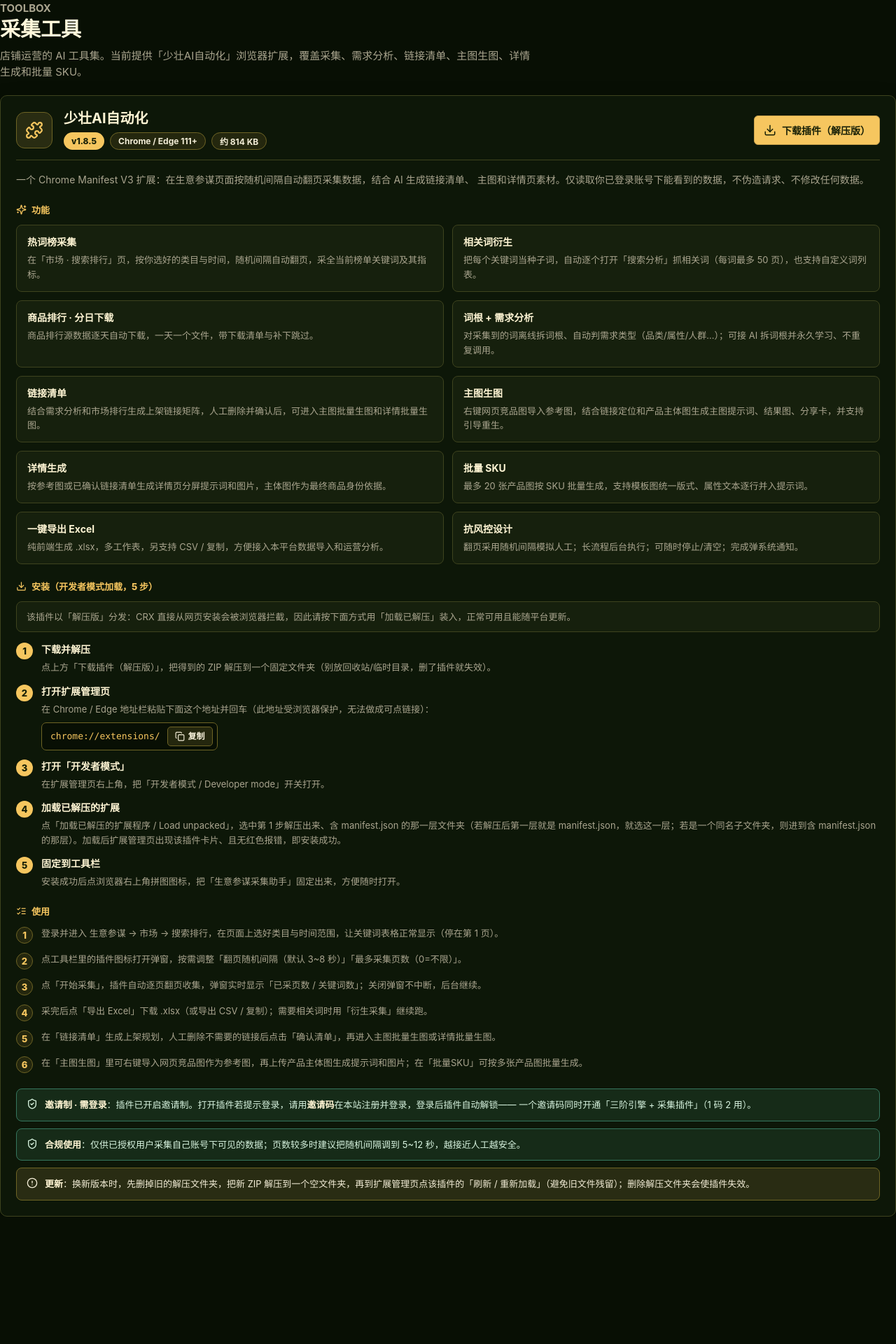
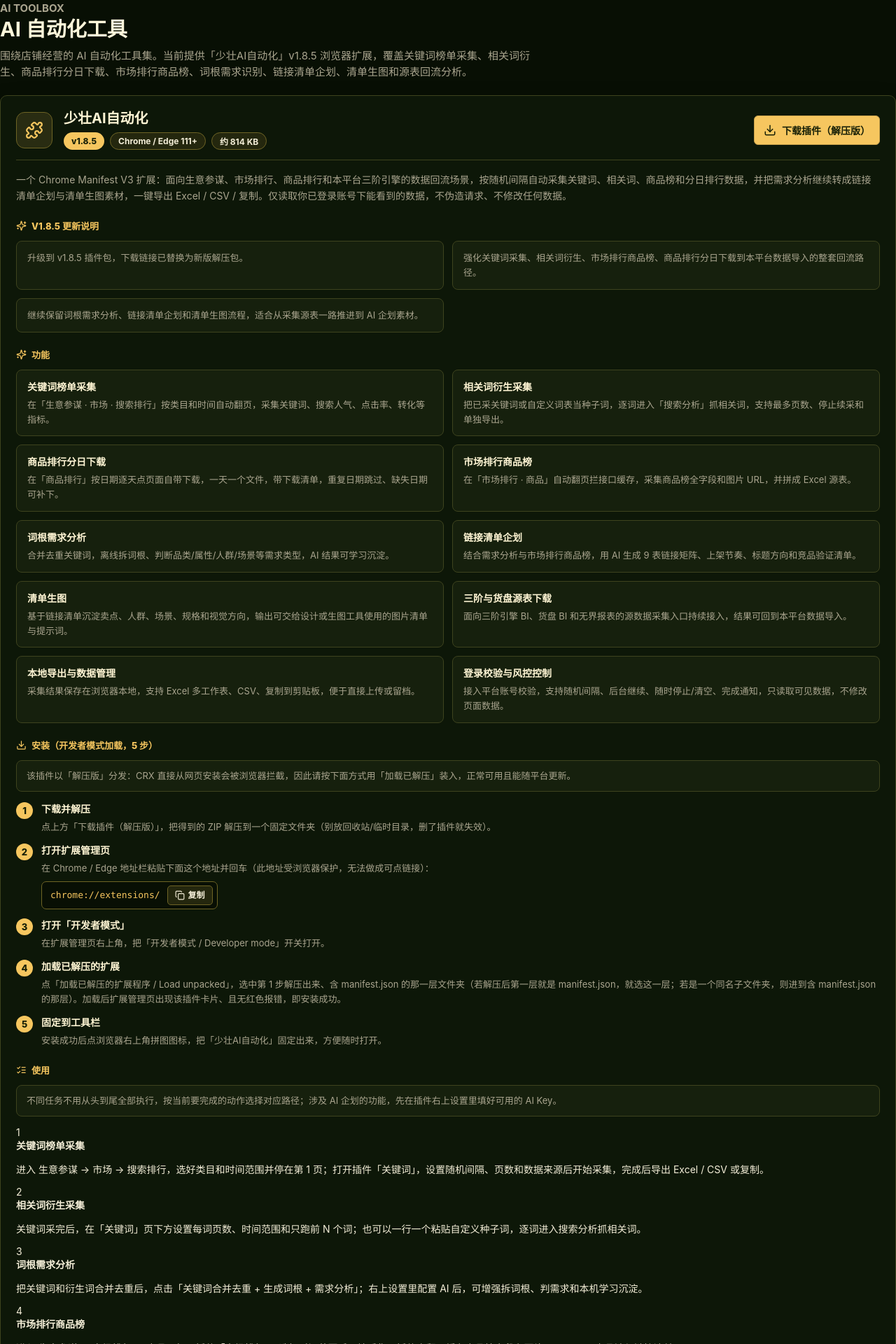
Before and after one commit to songlelaile/20260606sanjie, a Next.js app: page /tools in a window 1280 px wide. Shown: the top 1920 px of the page at 70% size. Before the commit the page ends 1738 px from the top, so only its background shows below. Built offline with nearby package versions, Linux system fonts and the light colour scheme; no server answers.

Commit message:
feat(tools): refresh collector v1.8.5 copy

```diff
--- a/src/app/tools/page.tsx
+++ b/src/app/tools/page.tsx
@@ -11,7 +11,7 @@
 import { CopyAddress } from "@/components/tools/CopyAddress";
 
 export const metadata: Metadata = {
-  title: "采集工具 · 三阶引擎"
+  title: "AI 自动化工具 · 三阶引擎"
 };
 
 // 插件元信息（升级版本只需改这里，并把新 ZIP 放进 public/downloads/）
@@ -26,45 +26,51 @@
 
 const FEATURES = [
   {
-    title: "热词榜采集",
-    desc: "在「市场 · 搜索排行」页，按你选好的类目与时间，随机间隔自动翻页，采全当前榜单关键词及其指标。"
+    title: "关键词榜单采集",
+    desc: "在「生意参谋 · 市场 · 搜索排行」按类目和时间自动翻页，采集关键词、搜索人气、点击率、转化等指标。"
   },
   {
-    title: "相关词衍生",
-    desc: "把每个关键词当种子词，自动逐个打开「搜索分析」抓相关词（每词最多 50 页），也支持自定义词列表。"
+    title: "相关词衍生采集",
+    desc: "把已采关键词或自定义词表当种子词，逐词进入「搜索分析」抓相关词，支持最多页数、停止续采和单独导出。"
   },
   {
-    title: "商品排行 · 分日下载",
-    desc: "商品排行源数据逐天自动下载，一天一个文件，带下载清单与补下跳过。"
+    title: "商品排行分日下载",
+    desc: "在「商品排行」按日期逐天点页面自带下载，一天一个文件，带下载清单，重复日期跳过、缺失日期可补下。"
   },
   {
-    title: "词根 + 需求分析",
-    desc: "对采集到的词离线拆词根、自动判需求类型（品类/属性/人群…）；可接 AI 拆词根并永久学习、不重复调用。"
+    title: "市场排行商品榜",
+    desc: "在「市场排行 · 商品」自动翻页拦接口缓存，采集商品榜全字段和图片 URL，并拼成 Excel 源表。"
   },
   {
-    title: "链接清单",
-    desc: "结合需求分析和市场排行生成上架链接矩阵，人工删除并确认后，可进入主图批量生图和详情批量生图。"
+    title: "词根需求分析",
+    desc: "合并去重关键词，离线拆词根、判断品类/属性/人群/场景等需求类型，AI 结果可学习沉淀。"
   },
   {
-    title: "主图生图",
-    desc: "右键网页竞品图导入参考图，结合链接定位和产品主体图生成主图提示词、结果图、分享卡，并支持引导重生。"
+    title: "链接清单企划",
+    desc: "结合需求分析与市场排行商品榜，用 AI 生成 9 表链接矩阵、上架节奏、标题方向和竞品验证清单。"
   },
   {
-    title: "详情生成",
-    desc: "按参考图或已确认链接清单生成详情页分屏提示词和图片，主体图作为最终商品身份依据。"
+    title: "清单生图",
+    desc: "基于链接清单沉淀卖点、人群、场景、规格和视觉方向，输出可交给设计或生图工具使用的图片清单与提示词。"
   },
   {
-    title: "批量 SKU",
-    desc: "最多 20 张产品图按 SKU 批量生成，支持模板图统一版式、属性文本逐行并入提示词。"
+    title: "三阶与货盘源表下载",
+    desc: "面向三阶引擎 BI、货盘 BI 和无界报表的源数据采集入口持续接入，结果可回到本平台数据导入。"
   },
   {
-    title: "一键导出 Excel",
-    desc: "纯前端生成 .xlsx，多工作表，另支持 CSV / 复制，方便接入本平台数据导入和运营分析。"
+    title: "本地导出与数据管理",
+    desc: "采集结果保存在浏览器本地，支持 Excel 多工作表、CSV、复制到剪贴板，便于直接上传或留档。"
   },
   {
-    title: "抗风控设计",
-    desc: "翻页采用随机间隔模拟人工；长流程后台执行；可随时停止/清空；完成弹系统通知。"
+    title: "登录校验与风控控制",
+    desc: "接入平台账号校验，支持随机间隔、后台继续、随时停止/清空、完成通知，只读取可见数据，不修改页面数据。"
   }
+];
+
+const RELEASE_NOTES = [
+  "升级到 v1.8.5 插件包，下载链接已替换为新版解压包。",
+  "强化关键词采集、相关词衍生、市场排行商品榜、商品排行分日下载到本平台数据导入的整套回流路径。",
+  "继续保留词根需求分析、链接清单企划和清单生图流程，适合从采集源表一路推进到 AI 企划素材。"
 ];
 
 const INSTALL_STEPS = [
@@ -87,26 +93,56 @@
   },
   {
     title: "固定到工具栏",
-    body: "安装成功后点浏览器右上角拼图图标，把「生意参谋采集助手」固定出来，方便随时打开。"
+    body: "安装成功后点浏览器右上角拼图图标，把「少壮AI自动化」固定出来，方便随时打开。"
   }
 ];
 
-const USAGE_STEPS = [
-  "登录并进入 生意参谋 → 市场 → 搜索排行，在页面上选好类目与时间范围，让关键词表格正常显示（停在第 1 页）。",
-  "点工具栏里的插件图标打开弹窗，按需调整「翻页随机间隔（默认 3~8 秒）」「最多采集页数（0=不限）」。",
-  "点「开始采集」，插件自动逐页翻页收集，弹窗实时显示「已采页数 / 关键词数」；关闭弹窗不中断，后台继续。",
-  "采完后点「导出 Excel」下载 .xlsx（或导出 CSV / 复制）；需要相关词时用「衍生采集」继续跑。",
-  "在「链接清单」生成上架规划，人工删除不需要的链接后点击「确认清单」，再进入主图批量生图或详情批量生图。",
-  "在「主图生图」里可右键导入网页竞品图作为参考图，再上传产品主体图生成提示词和图片；在「批量SKU」可按多张产品图批量生成。"
+const USAGE_GROUPS = [
+  {
+    title: "关键词榜单采集",
+    desc: "进入 生意参谋 → 市场 → 搜索排行，选好类目和时间范围并停在第 1 页；打开插件「关键词」，设置随机间隔、页数和数据来源后开始采集，完成后导出 Excel / CSV 或复制。"
+  },
+  {
+    title: "相关词衍生采集",
+    desc: "关键词采完后，在「关键词」页下方设置每词页数、时间范围和只跑前 N 个词；也可以一行一个粘贴自定义种子词，逐词进入搜索分析抓相关词。"
+  },
+  {
+    title: "词根需求分析",
+    desc: "把关键词和衍生词合并去重后，点击「关键词合并去重 + 生成词根 + 需求分析」；右上设置里配置 AI 后，可增强拆词根、判需求和本机学习沉淀。"
+  },
+  {
+    title: "市场排行商品榜",
+    desc: "进入 生意参谋 → 市场排行 → 商品，打开插件「市场排行」，选择时间范围后开始采集；插件会翻页缓存商品榜字段和图片 URL，用于竞品池与链接清单。"
+  },
+  {
+    title: "链接清单企划",
+    desc: "先完成词根需求分析和市场排行商品榜，再到「链接清单」填写类目、目标链接数和参与需求类型；配置 AI Key 后生成 9 表链接矩阵、标题方向和验证清单。"
+  },
+  {
+    title: "清单生图",
+    desc: "基于链接清单里的卖点、人群、场景、规格和竞品参考，整理图片清单与生图提示词；结果可交给设计排期或外部生图工具继续产图。"
+  },
+  {
+    title: "商品排行分日下载",
+    desc: "进入 生意参谋 → 商品 → 商品排行，先关闭浏览器下载前询问；在插件「商品排行」填写起止日期后按天下载，一天一个文件，漏日可按下载清单补下。"
+  },
+  {
+    title: "三阶源表回流",
+    desc: "将关键词、衍生词、词根需求、市场排行和商品排行等导出文件上传到本平台「数据导入」，即可进入三阶计算、业务诊断和看板复盘。"
+  },
+  {
+    title: "货盘 / 无界源表",
+    desc: "货盘、无界商品、无界人群属于异步源表接入口，按插件页提示进入对应后台页触发采集或下载；当前以插件内实际开放状态为准，产出的源表同样回流数据导入。"
+  }
 ];
 
 export default function ToolsPage() {
   return (
     <>
       <PageHeader
-        eyebrow="Toolbox"
-        title="采集工具"
-        description="店铺运营的 AI 工具集。当前提供「少壮AI自动化」浏览器扩展，覆盖采集、需求分析、链接清单、主图生图、详情生成和批量 SKU。"
+        eyebrow="AI Toolbox"
+        title="AI 自动化工具"
+        description="围绕店铺经营的 AI 自动化工具集。当前提供「少壮AI自动化」v1.8.5 浏览器扩展，覆盖关键词榜单采集、相关词衍生、商品排行分日下载、市场排行商品榜、词根需求识别、链接清单企划、清单生图和源表回流分析。"
       />
 
       <section className="tool-card">
@@ -133,9 +169,23 @@
         </header>
 
         <p className="tool-lead">
-          一个 Chrome Manifest V3 扩展：在生意参谋页面按随机间隔自动翻页采集数据，结合 AI 生成链接清单、
-          主图和详情页素材。仅读取你已登录账号下能看到的数据，不伪造请求、不修改任何数据。
+          一个 Chrome Manifest V3 扩展：面向生意参谋、市场排行、商品排行和本平台三阶引擎的数据回流场景，按随机间隔自动采集关键词、相关词、商品榜和分日排行数据，并把需求分析继续转成链接清单企划与清单生图素材，一键导出
+          Excel / CSV / 复制。仅读取你已登录账号下能看到的数据，不伪造请求、不修改任何数据。
         </p>
+
+        <div className="tool-block">
+          <div className="tool-block-label">
+            <Sparkles size={15} />
+            v{COLLECTOR.version} 更新说明
+          </div>
+          <div className="tool-feature-grid">
+            {RELEASE_NOTES.map((note) => (
+              <div key={note} className="tool-feature">
+                <span>{note}</span>
+              </div>
+            ))}
+          </div>
+        </div>
 
         <div className="tool-block">
           <div className="tool-block-label">
@@ -179,16 +229,20 @@
             <ListChecks size={15} />
             使用
           </div>
-          <ol className="tool-steps tool-steps-plain">
-            {USAGE_STEPS.map((step, i) => (
-              <li key={i} className="tool-step">
-                <span className="tool-step-no">{i + 1}</span>
-                <div className="tool-step-body">
-                  <span>{step}</span>
+          <p className="tool-hint">
+            不同任务不用从头到尾全部执行，按当前要完成的动作选择对应路径；涉及 AI 企划的功能，先在插件右上设置里填好可用的 AI Key。
+          </p>
+          <div className="tool-usage-grid">
+            {USAGE_GROUPS.map((usage, index) => (
+              <article key={usage.title} className="tool-usage-card">
+                <span className="tool-usage-no">{index + 1}</span>
+                <div>
+                  <strong>{usage.title}</strong>
+                  <p>{usage.desc}</p>
                 </div>
-              </li>
+              </article>
             ))}
-          </ol>
+          </div>
         </div>
 
         <div className="tool-notes">
```
Also changed, not shown: 1 other file (tests, documents, lock files or other folders).
